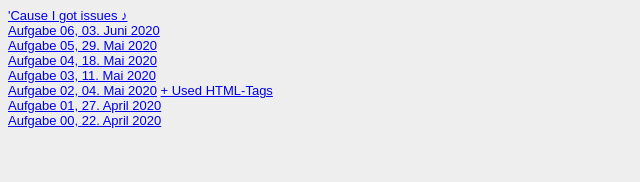
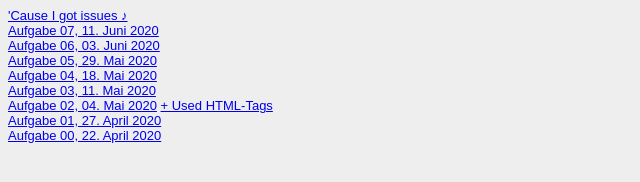
Before and after one commit to danielmeisler/GIS-SoSe-2020, a plain HTML site: page Steckbrief/steckbrief.htm in a window 1280 px wide. Shown: the whole page, without its empty margins (0-640 px from the left). Drawn offline with Linux system fonts and the light colour scheme.

Commit message:
Steckbrief aktualisiert

```diff
--- a/Steckbrief/steckbrief.htm
+++ b/Steckbrief/steckbrief.htm
@@ -15,6 +15,8 @@ body {
 	<a href="https://github.com/danielmeisler/GIS-SoSe-2020/issues" target="_blank">'Cause I got issues ♪</a>
 	<br>
 	<!-- Hier die Links zu den gelösten Aufgaben einstellen, aktuelle oben, alte stehen lassen! Format: Aufgabenbezeichnung, Datum -->
+	<a href="https://danielmeisler.github.io/GIS-SoSe-2020/Aufgabe07/mainpage.html" target="_blank">Aufgabe 07, 11. Juni 2020</a>
+	<br>
 	<a href="https://danielmeisler.github.io/GIS-SoSe-2020/Aufgabe06/mainpage.html" target="_blank">Aufgabe 06, 03. Juni 2020</a>
 	<br>
 	<a href="https://danielmeisler.github.io/GIS-SoSe-2020/Aufgabe05/mainpage.html" target="_blank">Aufgabe 05, 29. Mai 2020</a>
```
